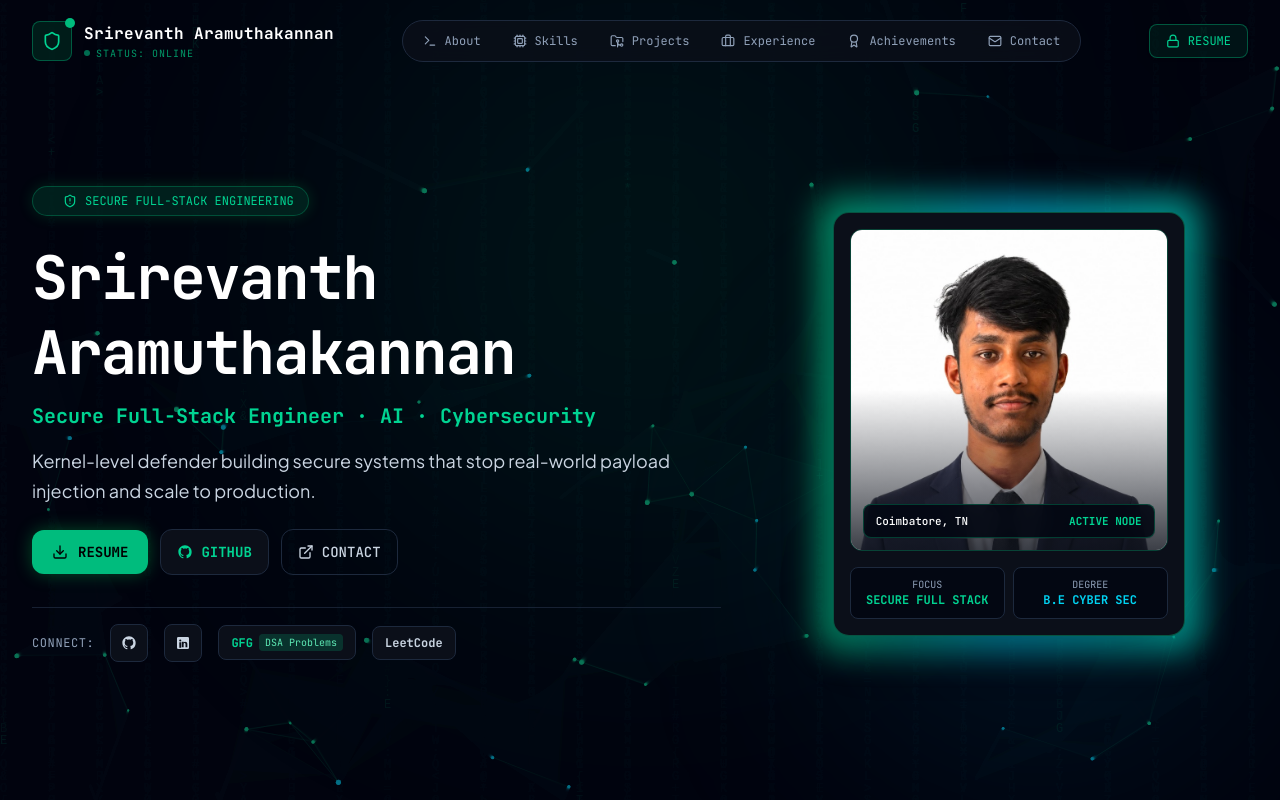
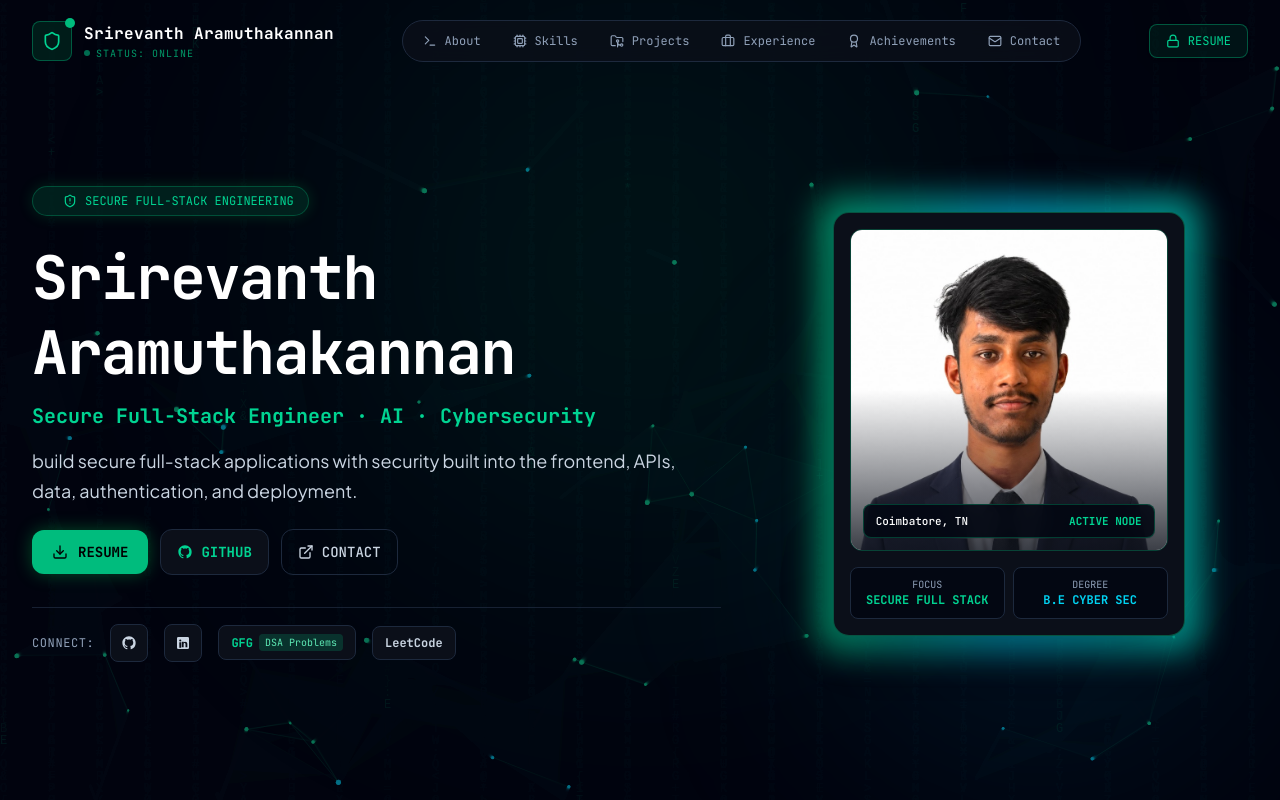
Before and after one commit to 29REV/Srirevanth-Portfolio, a React (Vite) app: page / in a window 1280 px wide. Shown: the top 800 px of the page. Built offline with nearby package versions, Linux system fonts and the light colour scheme.

Commit message:
Fixed the description

```diff
--- a/src/components/HeroSection.jsx
+++ b/src/components/HeroSection.jsx
@@ -111,7 +111,7 @@ export default function HeroSection() {
 
             {/* Positioning (single powerful line) */}
             <p className="text-slate-300 text-base sm:text-lg max-w-2xl leading-relaxed mb-6 font-sans">
-              Kernel-level defender building secure systems that stop real-world payload injection and scale to production.
+              build secure full-stack applications with security built into the frontend, APIs, data, authentication, and deployment.
             </p>
 
             {/* CTA Buttons: Resume, GitHub, Contact */}
```
